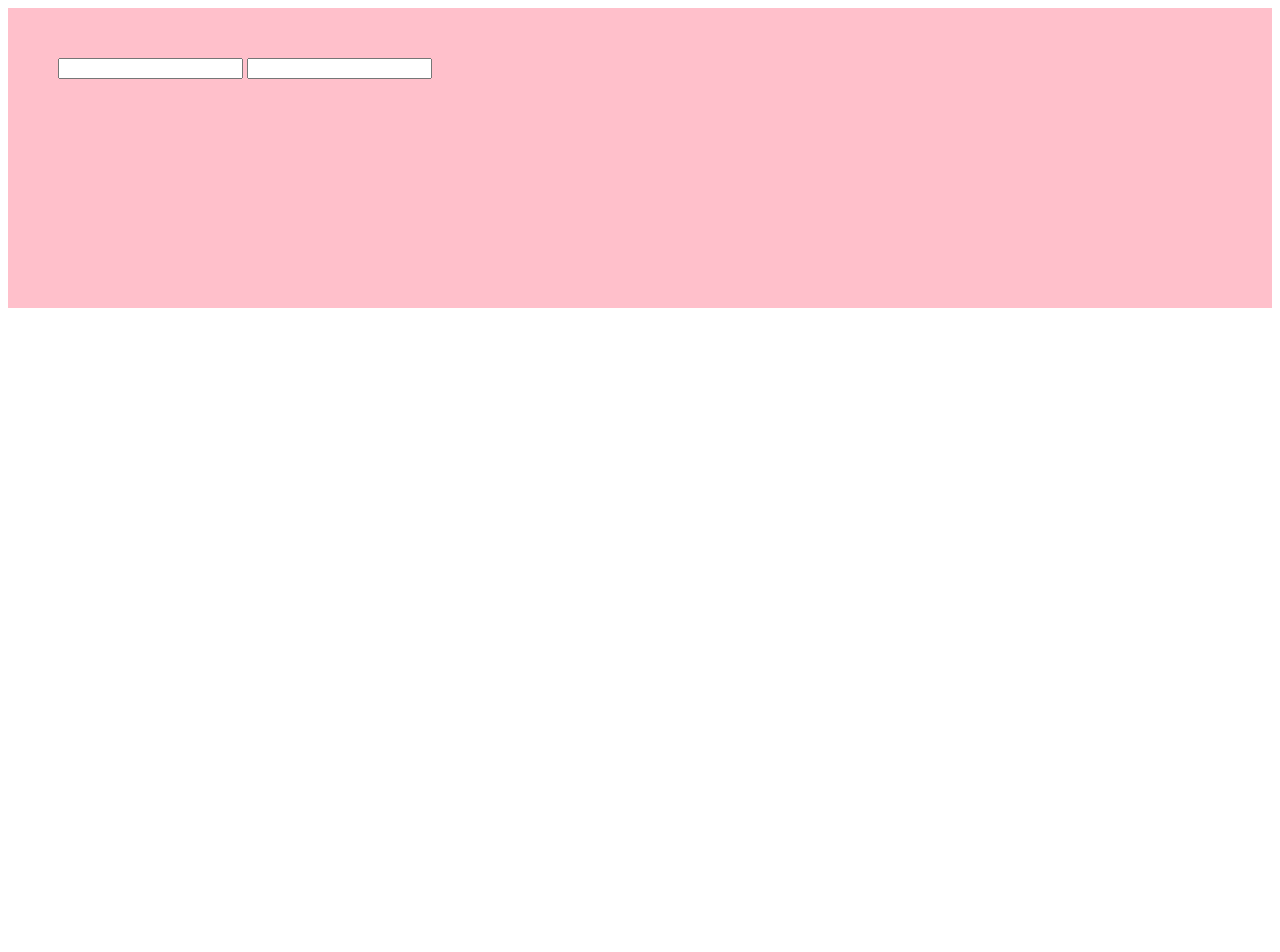
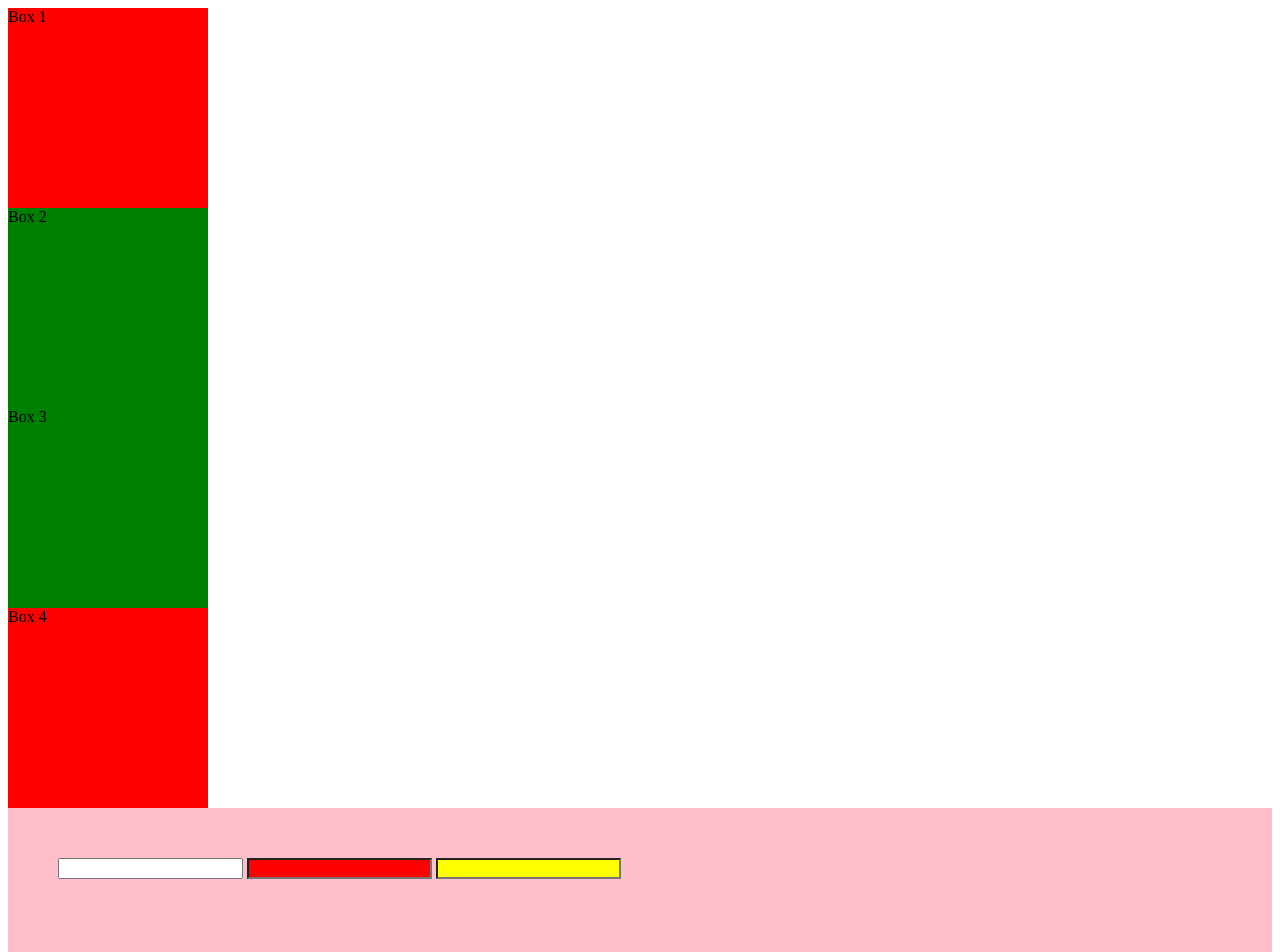
Before and after one commit to Ironhack-WDFT-Lisbon/w1-d2-exercise-advanced-selectors, a plain HTML site: page index.html in a window 1280 px wide. Shown: the top 952 px of the page. Before the commit the page ends 800 px from the top, so only its background shows below. Drawn offline with Linux system fonts and the light colour scheme.

Commit message:
update after class

```diff
--- a/index.html
+++ b/index.html
@@ -4,11 +4,19 @@
     <meta charset="UTF-8" />
     <meta name="viewport" content="width=device-width, initial-scale=1.0" />
     <title>Advanced Selectors Exercise</title>
+    <link rel="stylesheet" href="style.css" />
   </head>
   <body>
+    <div class="container">
+      <div class="box">Box 1</div>
+      <div class="box">Box 2</div>
+      <div class="box">Box 3</div>
+      <div class="box">Box 4</div>
+    </div>
     <div style="height: 200px; padding: 50px; background-color: pink">
       <input class="first-input" type="text" />
       <input type="text" />
+      <input type="number" />
     </div>
   </body>
 </html>
--- a/style.css
+++ b/style.css
@@ -2,3 +2,22 @@
 .first-input + input {
   background-color: red;
 }
+
+.container div {
+  width: 200px;
+  height: 200px;
+  background-color: green;
+}
+
+/* .container div:first-child {
+  background-color: red;
+} */
+
+.container div:first-child,
+.container div:last-child {
+  background-color: red;
+}
+
+input[type="number"] {
+  background-color: yellow;
+}
```
